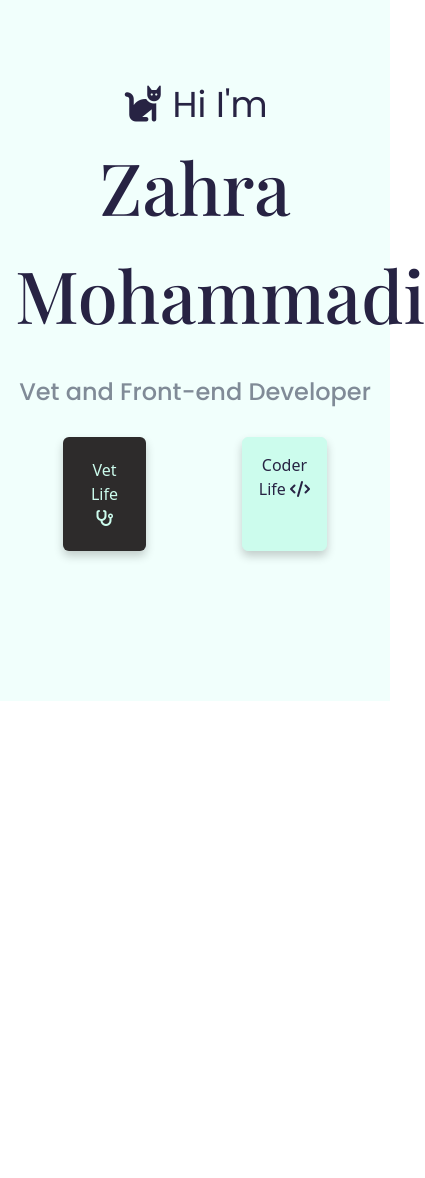
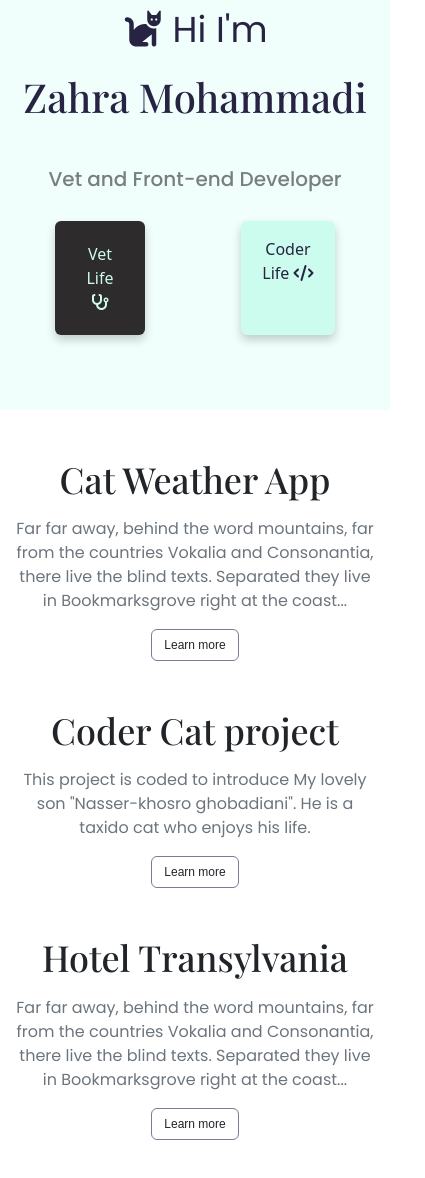
Before and after one commit to nwxanin/Naz-portfolio, a plain HTML site: page index.html in a window 390 px wide. Shown: the part 72-1250 px from the top of the page, 425 px wide, since content can reach past the window. Before the commit the page ends 844 px from the top, so only its background shows below. Drawn offline with nearby package versions, Linux system fonts and the light colour scheme; a web font is replaced by a local one.

Commit message:
home page content design

```diff
--- a/index.html
+++ b/index.html
@@ -33,7 +33,7 @@
     <div class="hero text-center">
       <p><i class="fa-solid fa-cat"></i> Hi I'm</p>
       <h1>Zahra Mohammadi</h1>
-      <h2>Vet and Front-end Developer</h2>
+      <h2 class="text-black-50">Vet and Front-end Developer</h2>
       <div class="d-flex justify-content-center">
         <a href="#" class="btn btn-black mx-5"
           >Vet Life <i class="fa-solid fa-stethoscope"></i
@@ -43,5 +43,67 @@
         ></a>
       </div>
     </div>
+    <div class="container my-5">
+      <div class="row mb-5">
+        <div class="col d-none d-lg-block">
+          <img
+            src="/images/weatherapp.jpg"
+            alt="coder cat preview"
+            class="img-fluid rounded shadow-sm coder-cat"
+          />
+        </div>
+        <div class="col">
+          <div class="project-description">
+            <h3>Cat Weather App</h3>
+            <p class="text-muted mt-3">
+              Far far away, behind the word mountains, far from the countries
+              Vokalia and Consonantia, there live the blind texts. Separated
+              they live in Bookmarksgrove right at the coast...
+            </p>
+            <a href="#" class="btn btn-learn-more"> Learn more</a>
+          </div>
+        </div>
+      </div>
+      <div class="row mb-5">
+        <div class="col">
+          <div class="project-description">
+            <h3>Coder Cat project</h3>
+            <p class="text-muted mt-3">
+              This project is coded to introduce My lovely son "Nasser-khosro
+              ghobadiani". He is a taxido cat who enjoys his life.
+            </p>
+            <a href="#" class="btn btn-learn-more"> Learn more</a>
+          </div>
+        </div>
+        <div class="col d-none d-lg-block">
+          <img
+            src="/images/nasser.jpg"
+            alt="coder cat preview"
+            class="img-fluid rounded shadow-sm coder-cat"
+          />
+        </div>
+      </div>
+
+      <div class="row mb-5">
+        <div class="col d-none d-lg-block">
+          <img
+            src="/images/Hotel_transylvania.jpg"
+            alt="coder cat preview"
+            class="img-fluid rounded shadow-sm coder-cat"
+          />
+        </div>
+        <div class="col">
+          <div class="project-description">
+            <h3>Hotel Transylvania</h3>
+            <p class="text-muted mt-3">
+              Far far away, behind the word mountains, far from the countries
+              Vokalia and Consonantia, there live the blind texts. Separated
+              they live in Bookmarksgrove right at the coast...
+            </p>
+            <a href="#" class="btn btn-learn-more"> Learn more</a>
+          </div>
+        </div>
+      </div>
+    </div>
   </body>
 </html>
--- a/src/style.css
+++ b/src/style.css
@@ -21,11 +21,17 @@ h1 {
   color: #272343;
 }
 h2 {
-  color: #808b97;
   font-size: 24px;
   font-family: var(--paragraph-font);
   font-weight: 500px;
   margin: 30px 0;
+}
+h3 {
+  font-family: var(--header-font);
+  font-size: 36px;
+}
+p {
+  font-family: var(--paragraph-font);
 }
 .btn-black {
   padding: 20px 20px;
@@ -51,3 +57,34 @@ h2 {
   background: var(--light-green-color);
   font-weight: 500;
 }
+
+.project-description {
+  padding: 70px 50px 0;
+}
+
+.coder-cat {
+  padding: 10px 10px;
+  background-color: var(--light-background-color);
+}
+
+.btn-learn-more {
+  border-color: #3e3768aa;
+  font-size: 12px;
+  font-family: sans-serif;
+}
+@media (max-width: 960px) {
+  .hero {
+    padding: 75px 7px;
+  }
+  h1 {
+    font-size: 40px;
+    line-height: 2;
+  }
+  h2 {
+    font-size: 20px;
+  }
+  .project-description {
+    padding: 0;
+    text-align: center;
+  }
+}
```
Also changed, not shown: images/Hotel_transylvania.jpg (added), images/nasser.jpg (added), images/weatherapp.jpg (added).
